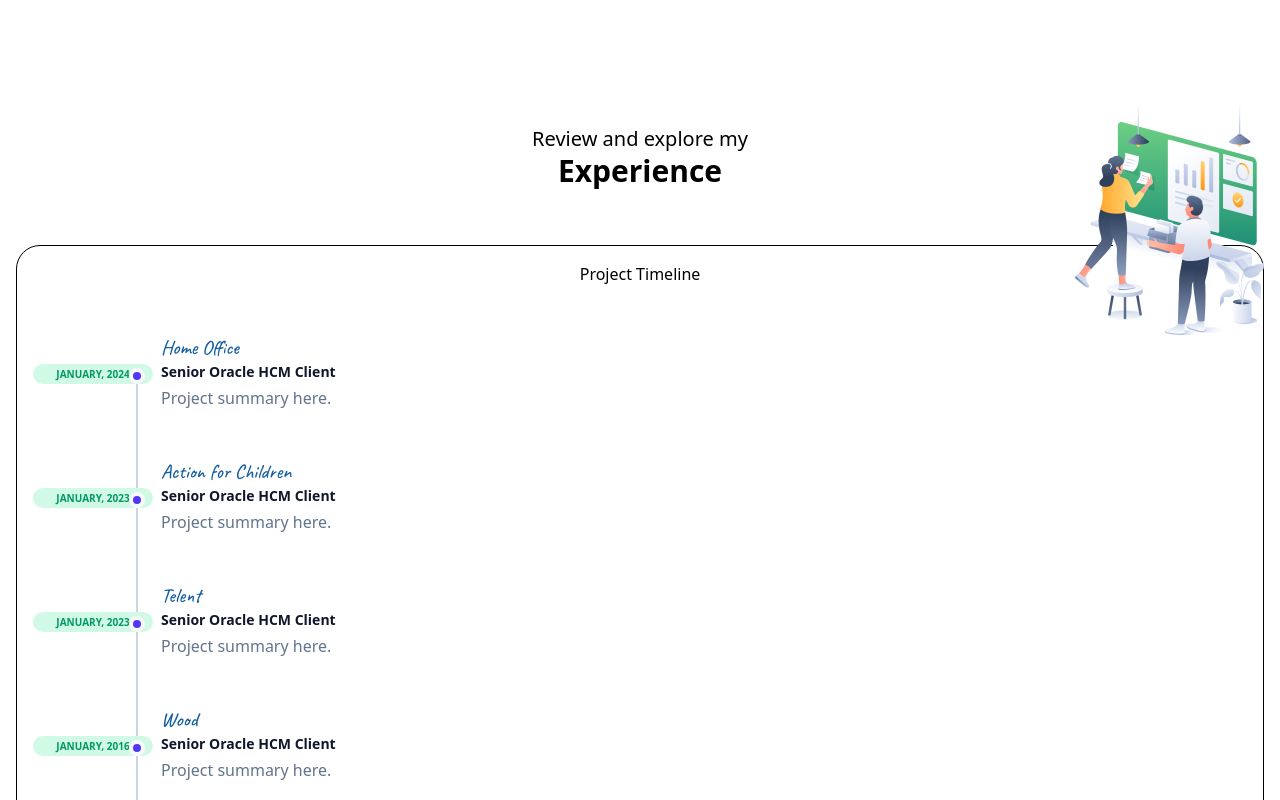
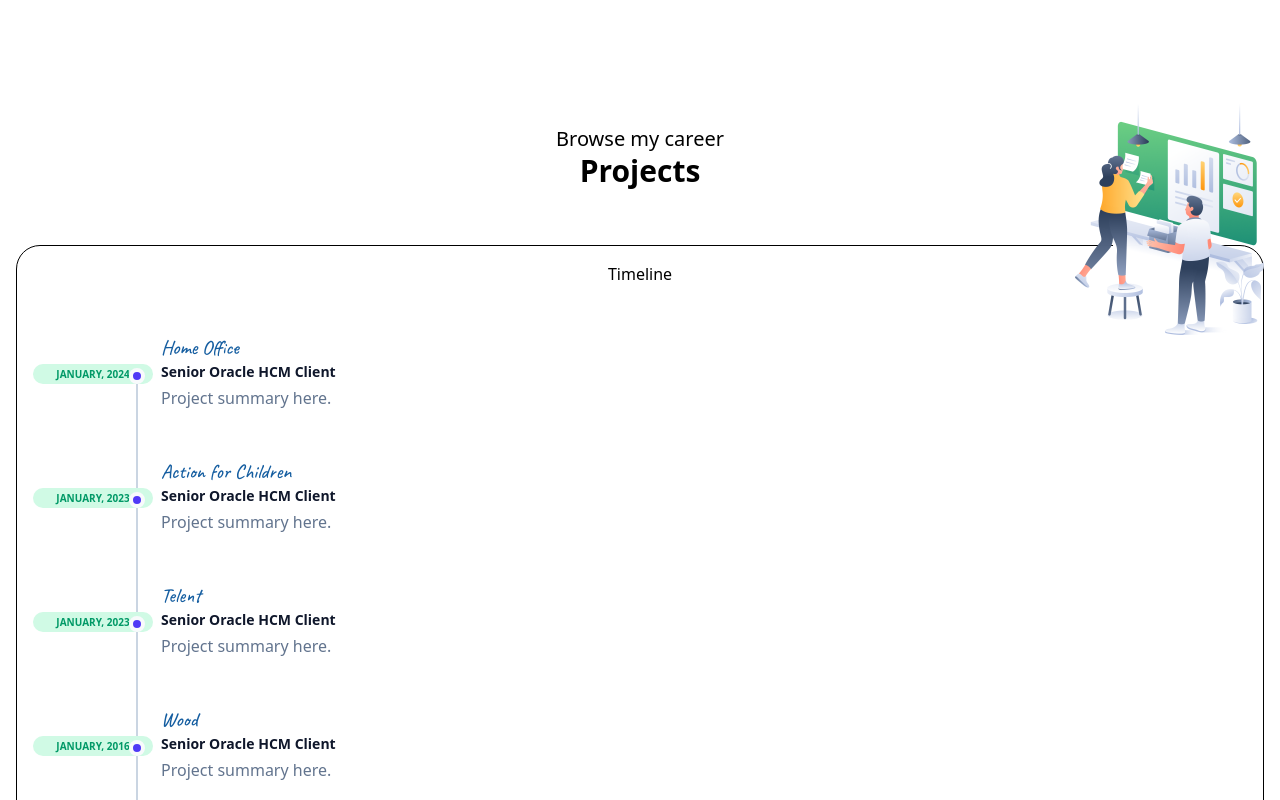
Before and after one commit to glenpalmer/glenpalmer.co.uk, a React (Vite) app: page / in a window 1280 px wide. Shown: the part 2420-3220 px from the top of the page. Built offline with nearby package versions, Linux system fonts and the light colour scheme.

Commit message:
Minor tweaks to footer region and general spellcheck

```diff
--- a/src/assets/components/sectionAboutMe/AboutMeText.jsx
+++ b/src/assets/components/sectionAboutMe/AboutMeText.jsx
@@ -31,7 +31,7 @@ const AboutMeText = () => {
               Projects
             </h1>
             <p className="text-center text-sm mb-2 md:text-base">
-              25+ project across <br />
+              25+ projects across <br />
               numerous sectors
             </p>
           </div>
--- a/src/assets/components/sectionFooter/FooterText.jsx
+++ b/src/assets/components/sectionFooter/FooterText.jsx
@@ -7,21 +7,25 @@ import FooterLinks from "./FooterLinks";
 
 const FooterText = () => {
   return (
-    <div className="flex justify-around">
-      <div className="mt-8 text-lightGrey">
-        <div className="text-lightGrey text-sm text-center">
-          Personal Profile built using technologies React, TailwindCSS and Vite
+    <div className="flex">
+      <div className="mt-8 mx-4 text-lightGrey">
+        <div className="text-lightGrey text-[10px] text-center">
+          Personal Profile site built using technologies
           <br />
-          Project hosted on GitHub Page and available on GitHub
+          React, TailwindCSS, and hosted by Github
+          <br />
         </div>
-        <div className="flex gap-4 text-4xl justify-center mt-2">
+        <div className="flex gap-4 text-2xl mt-2 justify-center items-center">
           <FaReact />
           <RiTailwindCssFill />
           <SiVite />
           <FaGithub />
         </div>
+        <div className="text-[10px] mt-2">
+          Project hosted on Github Pages and available in Github
+        </div>
       </div>
-      <div className="mt-8">
+      <div className="mt-8 mx-auto">
         <FooterLinks />
       </div>
     </div>
--- a/src/assets/components/sectionProjects/ProjectHeader.jsx
+++ b/src/assets/components/sectionProjects/ProjectHeader.jsx
@@ -11,8 +11,8 @@ const ProjectsHeader = () => {
         />
       </div>
       <div className="pt-6 pb-6">
-        <h2 className="text-xl text-center">Review and explore my</h2>
-        <h1 className="text-3xl text-center font-bold">Experience</h1>
+        <h2 className="text-xl text-center">Browse my career</h2>
+        <h1 className="text-3xl text-center font-bold">Projects</h1>
       </div>
     </div>
   );
--- a/src/assets/components/sectionProjects/ProjectTimeline.jsx
+++ b/src/assets/components/sectionProjects/ProjectTimeline.jsx
@@ -6,7 +6,7 @@ const ProjectTimeLine = () => {
   return (
     <div className="border flex mx-4 mt-2 md:mt-8 rounded-3xl">
       <div class="w-full mx-auto">
-        <div className="flex justify-center mt-4 mb-4">Project Timeline</div>
+        <div className="flex justify-center mt-4 mb-4">Timeline</div>
         <div class="my-6 mx-4">
           {ProjectDataSet.map((project) => {
             return (
```
